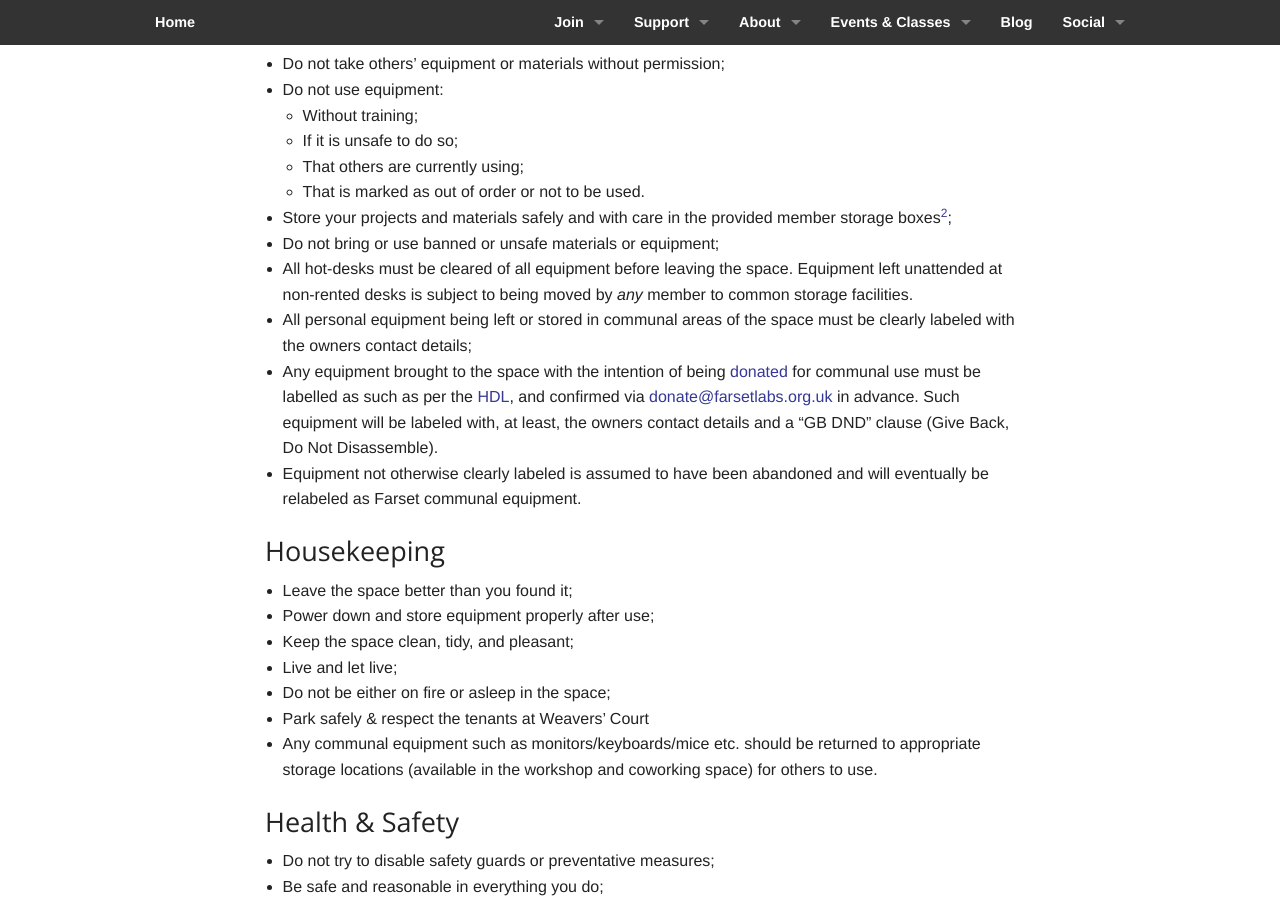
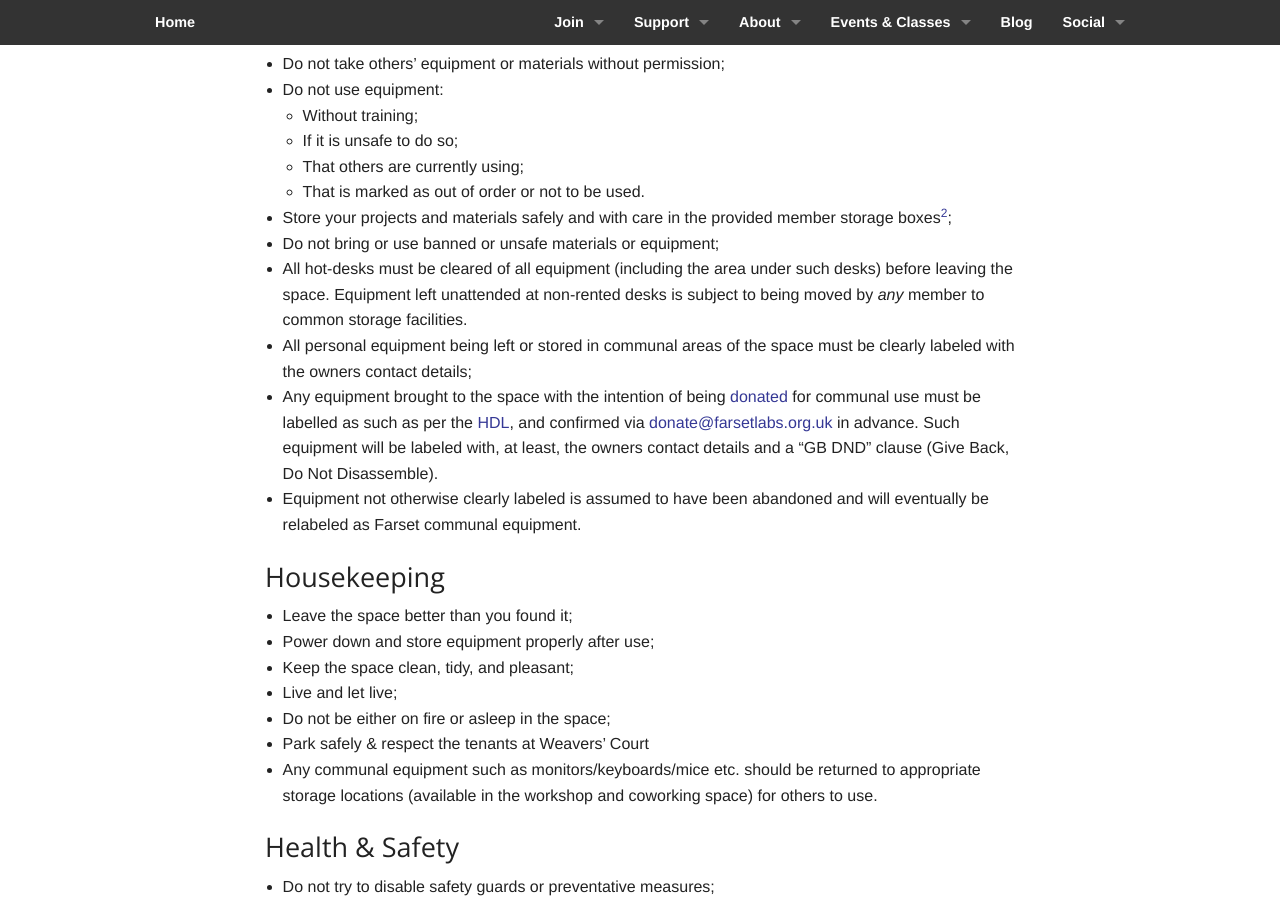
Before and after one commit to FarsetLabs/farsetlabs.github.io, a Jekyll site: the page built from about/rules_and_policies.md, in a window 1280 px wide and 900 px high, scrolled down 1160 px. Built offline with Jekyll 4.4.1, drawn with Linux system fonts in a browser that asks for light colours.

Commit message:
clarify clear desk policy to include under-desks

```diff
--- a/about/rules_and_policies.md
+++ b/about/rules_and_policies.md
@@ -56,7 +56,7 @@ While in Farset Labs, you, the members and visitors, are expected to comply to t
     * That is marked as out of order or not to be used.
  * Store your projects and materials safely and with care in the provided member storage boxes[^2];
  * Do not bring or use banned or unsafe materials or equipment;
- * All hot-desks must be cleared of all equipment before leaving the space. Equipment left unattended at non-rented desks is subject to being moved by *any* member to common storage facilities.
+ * All hot-desks must be cleared of all equipment (including the area under such desks) before leaving the space. Equipment left unattended at non-rented desks is subject to being moved by *any* member to common storage facilities.
  * All personal equipment being left or stored in communal areas of the space must be clearly labeled with the owners contact details;
  * Any equipment brought to the space with the intention of being [donated](/about/donations.html) for communal use must be labelled as such as per the [HDL](hardware_donation_license.html), and confirmed via [donate@farsetlabs.org.uk](mailto:donate@farsetlabs.org.uk) in advance. Such equipment will be labeled with, at least, the owners contact details and a "GB DND" clause (Give Back, Do Not Disassemble).
  * Equipment not otherwise clearly labeled is assumed to have been abandoned and will eventually be relabeled as Farset communal equipment.
```
Also changed, not shown: about/facility.md (+1 -1 lines).
